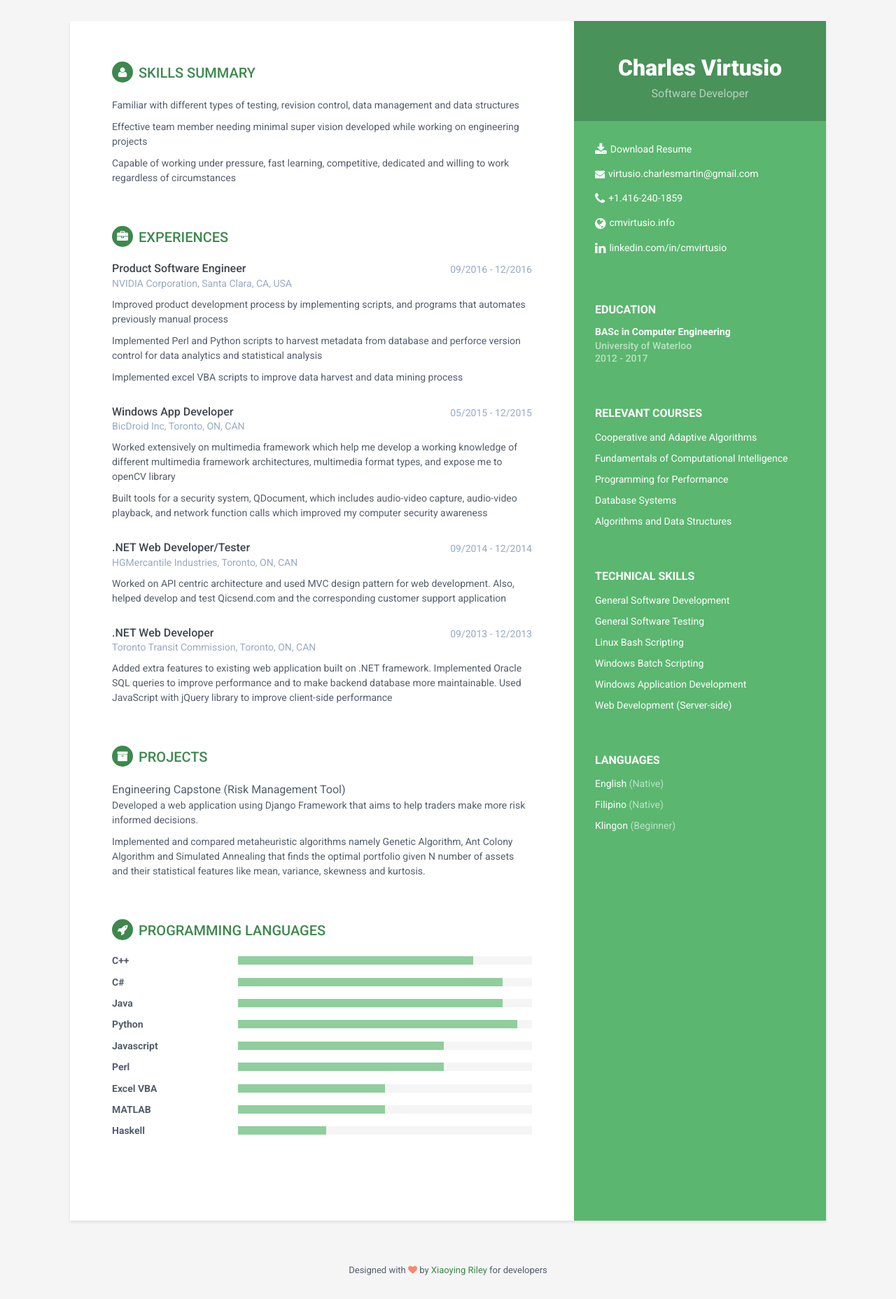
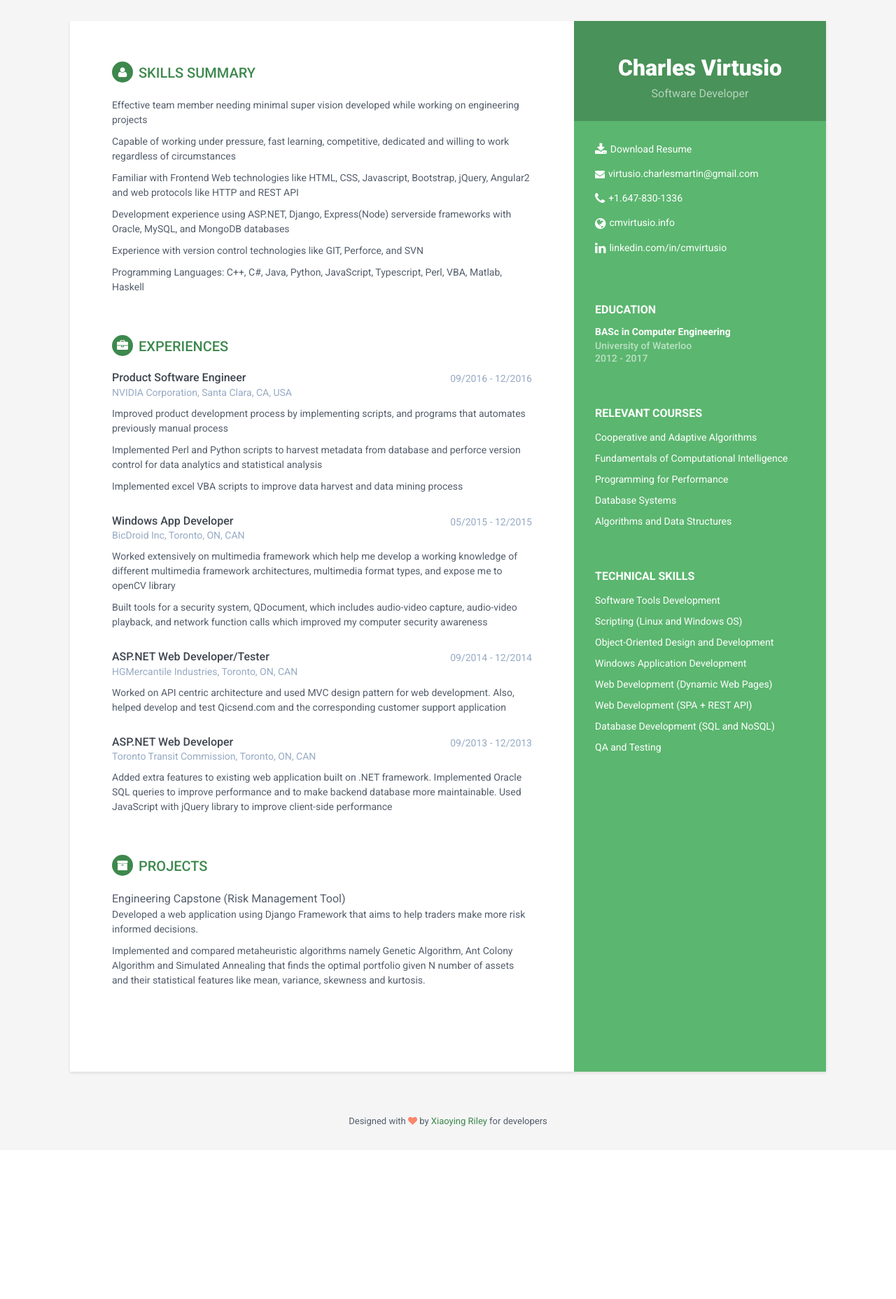
Before and after one commit to cmvirtusio/djangoPersonalWebsite, a Django app: page / in a window 1280 px wide. Shown: the whole page at 70% size. After the commit the page ends 1610 px from the top, so only its background shows below. Run offline with Django 3.2, Linux system fonts and the light colour scheme; some libraries are stand-ins or nearby versions.

Commit message:
Updated Resume

```diff
--- a/resume/templates/resume/index.html
+++ b/resume/templates/resume/index.html
@@ -46,7 +46,7 @@
                 <ul class="list-unstyled contact-list">
 					<li ><i class="fa fa-download"><a href="{% static 'resume/images/SWDevResume.pdf' %}" download="Resume.pdf"></i>Download Resume</li>
                     <li class="email"><i class="fa fa-envelope"></i><a href="mailto:virtusio.charlesmartin@gmail.com">virtusio.charlesmartin@gmail.com</a></li>
-                    <li class="phone"><i class="fa fa-phone"></i>+1.416-240-1859</li>
+                    <li class="phone"><i class="fa fa-phone"></i>+1.647-830-1336</li>
                     <li class="website"><i class="fa fa-globe"></i><a href="http://cmvirtusio.info" target="_blank">cmvirtusio.info</a></li>
                     <li class="linkedin"><i class="fa fa-linkedin"></i><a href="https://linkedin.com/in/cmvirtusio" target="_blank">linkedin.com/in/cmvirtusio</a></li>
                 </ul>
@@ -75,22 +75,15 @@
 			<div class="interests-container container-block">
                 <h2 class="container-block-title">Technical Skills</h2>
                 <ul class="list-unstyled interests-list">
-                    <li>General Software Development</li>
-                    <li>General Software Testing</li>
-                    <li>Linux Bash Scripting</li>
-					<li>Windows Batch Scripting</li>
+                    <li>Software Tools Development</li>
+                    <li>Scripting (Linux and Windows OS)</li>
+					<li>Object-Oriented Design and Development</li>
 					<li>Windows Application Development</li>
-					<li>Web Development (Server-side)</li>
+					<li>Web Development (Dynamic Web Pages)</li>
+					<li>Web Development (SPA + REST API)</li>
+					<li>Database Development (SQL and NoSQL)</li>
+					<li>QA and Testing</li>
 
-                </ul>
-            </div><!--//interests-->
-
-            <div class="languages-container container-block">
-                <h2 class="container-block-title">Languages</h2>
-                <ul class="list-unstyled interests-list">
-                    <li>English <span class="lang-desc">(Native)</span></li>
-                    <li>Filipino <span class="lang-desc">(Native)</span></li>
-                    <li>Klingon <span class="lang-desc">(Beginner)</span></li>
                 </ul>
             </div><!--//interests-->
 
@@ -101,9 +94,12 @@
             <section class="section summary-section">
                 <h2 class="section-title"><i class="fa fa-user"></i>Skills Summary</h2>
                 <div class="summary">
-                    <p>Familiar with different types of testing, revision control, data management and data structures</p>
 					<p>Effective team member needing minimal super vision developed while working on engineering projects</p>
 					<p>Capable of working under pressure, fast learning, competitive, dedicated and willing to work regardless of circumstances</p>
+					<p>Familiar with Frontend Web technologies like HTML, CSS, Javascript, Bootstrap, jQuery, Angular2 and web protocols like HTTP and REST API</p>
+					<p>Development experience using ASP.NET, Django, Express(Node) serverside frameworks with Oracle, MySQL, and MongoDB databases</p>
+					<p>Experience with version control technologies like GIT, Perforce, and SVN</p>
+					<p>Programming Languages: C++, C#, Java, Python, JavaScript, Typescript, Perl, VBA, Matlab, Haskell</p>
 
 					</div><!--//summary-->
             </section><!--//section-->
@@ -144,7 +140,7 @@
                 <div class="item">
                     <div class="meta">
                         <div class="upper-row">
-                            <h3 class="job-title">.NET Web Developer/Tester</h3>
+                            <h3 class="job-title">ASP.NET Web Developer/Tester</h3>
                             <div class="time">09/2014 - 12/2014</div>
                         </div><!--//upper-row-->
                         <div class="company">HGMercantile Industries, Toronto, ON, CAN</div>
@@ -157,7 +153,7 @@
 				<div class="item">
                     <div class="meta">
                         <div class="upper-row">
-                            <h3 class="job-title">.NET Web Developer</h3>
+                            <h3 class="job-title">ASP.NET Web Developer</h3>
                             <div class="time">09/2013 - 12/2013</div>
                         </div><!--//upper-row-->
                         <div class="company">Toronto Transit Commission, Toronto, ON, CAN</div>
@@ -179,84 +175,6 @@
                     </div><!--//details-->
             </section><!--//section-->
 
-            <section class="skills-section section">
-                <h2 class="section-title"><i class="fa fa-rocket"></i>Programming Languages</h2>
-                <div class="skillset">
-                    <div class="item">
-                        <h3 class="level-title">C++</h3>
-                        <div class="level-bar">
-                            <div class="level-bar-inner" data-level="80%">
-                            </div>
-                        </div><!--//level-bar-->
-                    </div><!--//item-->
-
-                    <div class="item">
-                        <h3 class="level-title">C#</h3>
-                        <div class="level-bar">
-                            <div class="level-bar-inner" data-level="90%">
-                            </div>
-                        </div><!--//level-bar-->
-                    </div><!--//item-->
-
-					<div class="item">
-                        <h3 class="level-title">Java</h3>
-                        <div class="level-bar">
-                            <div class="level-bar-inner" data-level="90%">
-                            </div>
-                        </div><!--//level-bar-->
-                    </div><!--//item-->
-
-					<div class="item">
-                        <h3 class="level-title">Python</h3>
-                        <div class="level-bar">
-                            <div class="level-bar-inner" data-level="95%">
-                            </div>
-                        </div><!--//level-bar-->
-                    </div><!--//item-->
-
-					<div class="item">
-                        <h3 class="level-title">Javascript</h3>
-                        <div class="level-bar">
-                            <div class="level-bar-inner" data-level="70%">
-                            </div>
-                        </div><!--//level-bar-->
-                    </div><!--//item-->
-
-					<div class="item">
-                        <h3 class="level-title">Perl</h3>
-                        <div class="level-bar">
-                            <div class="level-bar-inner" data-level="70%">
-                            </div>
-                        </div><!--//level-bar-->
-                    </div><!--//item-->
-
-					<div class="item">
-                        <h3 class="level-title">Excel VBA</h3>
-                        <div class="level-bar">
-                            <div class="level-bar-inner" data-level="50%">
-                            </div>
-                        </div><!--//level-bar-->
-                    </div><!--//item-->
-
-					<div class="item">
-                        <h3 class="level-title">MATLAB</h3>
-                        <div class="level-bar">
-                            <div class="level-bar-inner" data-level="50%">
-                            </div>
-                        </div><!--//level-bar-->
-                    </div><!--//item-->
-
-					<div class="item">
-                        <h3 class="level-title">Haskell</h3>
-                        <div class="level-bar">
-                            <div class="level-bar-inner" data-level="30%">
-                            </div>
-                        </div><!--//level-bar-->
-                    </div><!--//item-->
-
-                </div>
-            </section><!--//skills-section-->
-
         </div><!--//main-body-->
     </div>
 
```
Also changed, not shown: 16 other files.
